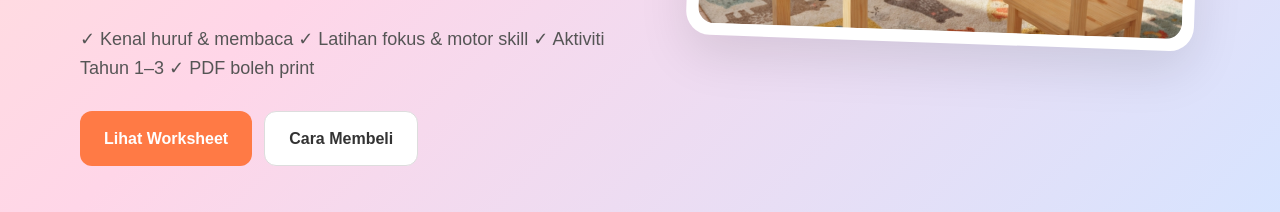
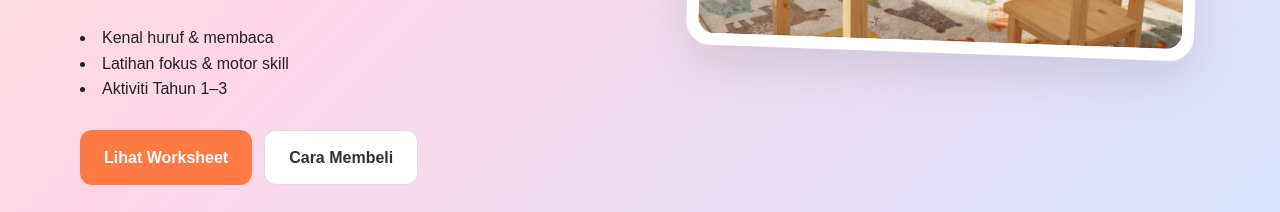
Before and after one commit to Harizsi/edukids-worksheet, a website: page index.html in a window 1280 px wide. Shown: the part 588-800 px from the top of the page. Drawn offline with Linux system fonts and the light colour scheme.

Commit message:
Update index.html

```diff
--- a/index.html
+++ b/index.html
@@ -1306,10 +1306,9 @@
             </p>
 
             <p>
-                ✓ Kenal huruf & membaca
-                ✓ Latihan fokus & motor skill
-                ✓ Aktiviti Tahun 1–3
-                ✓ PDF boleh print
+                <li>Kenal huruf & membaca</li>
+                <li>Latihan fokus & motor skill</li>
+                <li>Aktiviti Tahun 1–3</li>
             </p>
 
             <div class="hero-buttons">
```
